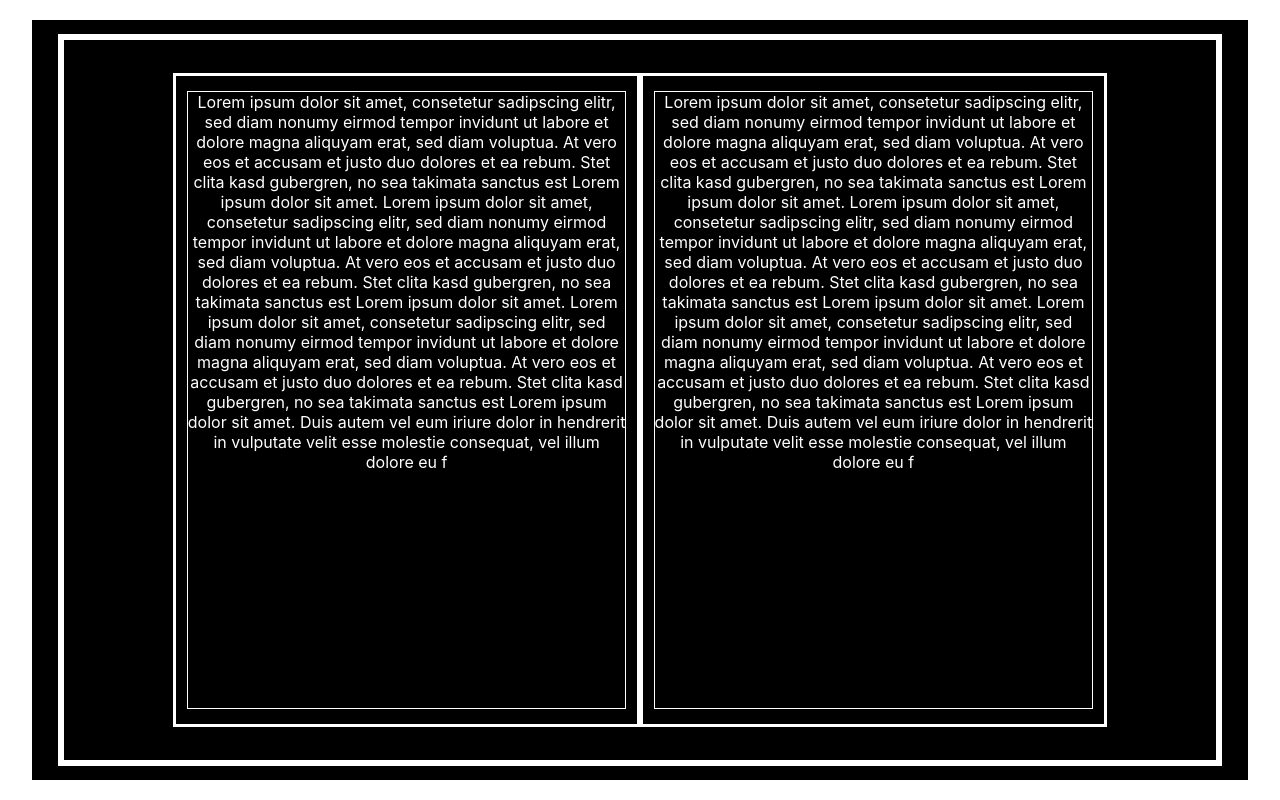
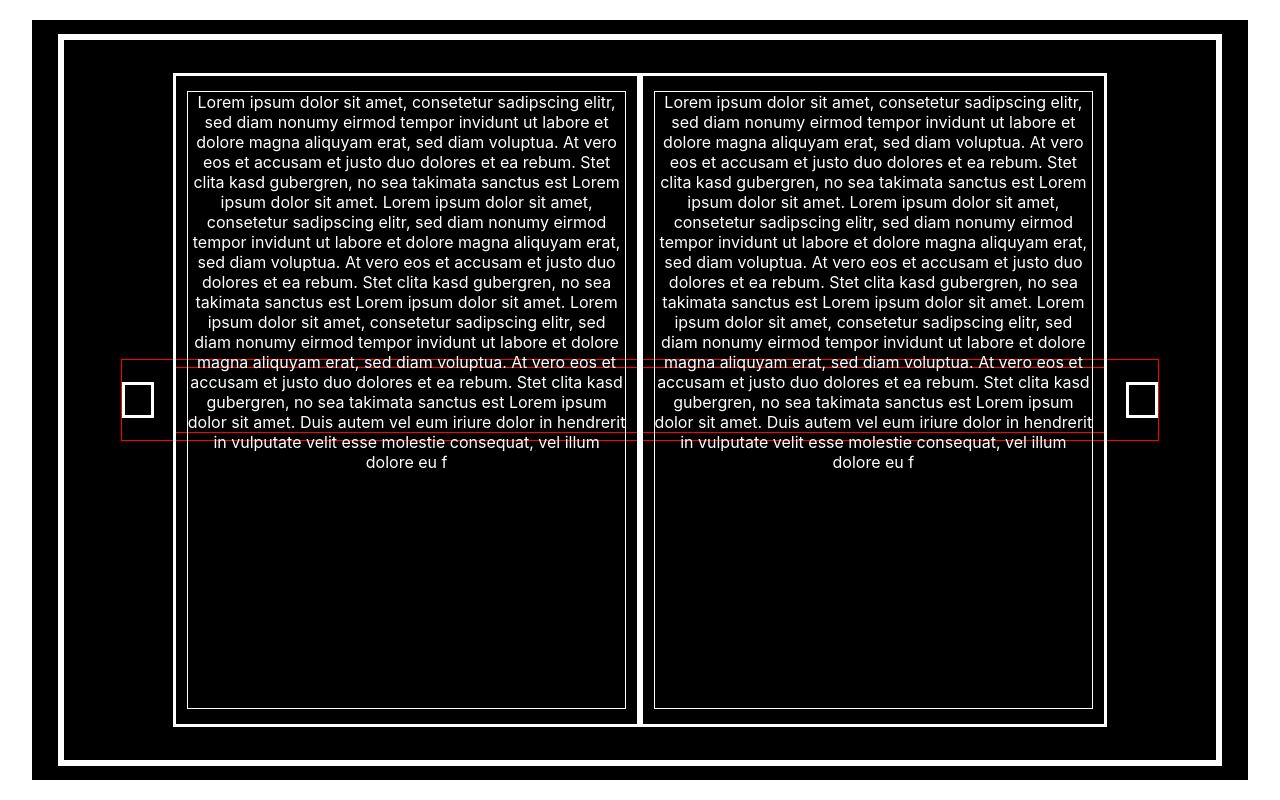
Before and after one commit to Wasserstern/EdreReact, a React (Create React App) app in the folder client/: page / in a window 1280 px wide. Built offline with nearby package versions, Linux system fonts and the light colour scheme.

Commit message:
Added buttons that scale properly.

```diff
--- a/client/src/App.css
+++ b/client/src/App.css
@@ -14,3 +14,36 @@
   height: 95%;
   z-index: -10;
 }
+
+
+
+.ButtonContainer{
+  display: flex;
+  align-items: center;
+  position:absolute;
+  width: 81%;
+  height: 80px;
+  border: solid red 1px;
+}
+.ButtonAbsolute{
+  height: 30px;
+  flex-basis: 30px;
+  max-width: 30px;
+  min-width: 10px;
+  flex-grow:1;
+  flex-shrink: 1;
+  border: solid white 3px;
+}
+.Filler{
+  width: 100%;
+  min-width: 84%;
+  border: solid red 1px;
+  height: 80%;
+  margin: 20px;
+}
+
+#ButtonTurnLeft{
+}
+#ButtonTurnRight{
+  margin-left: auto;
+}
--- a/client/src/App.js
+++ b/client/src/App.js
@@ -31,6 +31,12 @@ function App() {
   return (
     <div className="App">
       <div className="Background"></div>
+      <div className="ButtonContainer">
+        <div id="ButtonTurnLeft" className="ButtonAbsolute"></div>
+        <div className="Filler"></div>
+        <div id="ButtonTurnRight" className="ButtonAbsolute"></div>
+      </div>
+
       <Book story={story}></Book>
     </div>
   );
```
